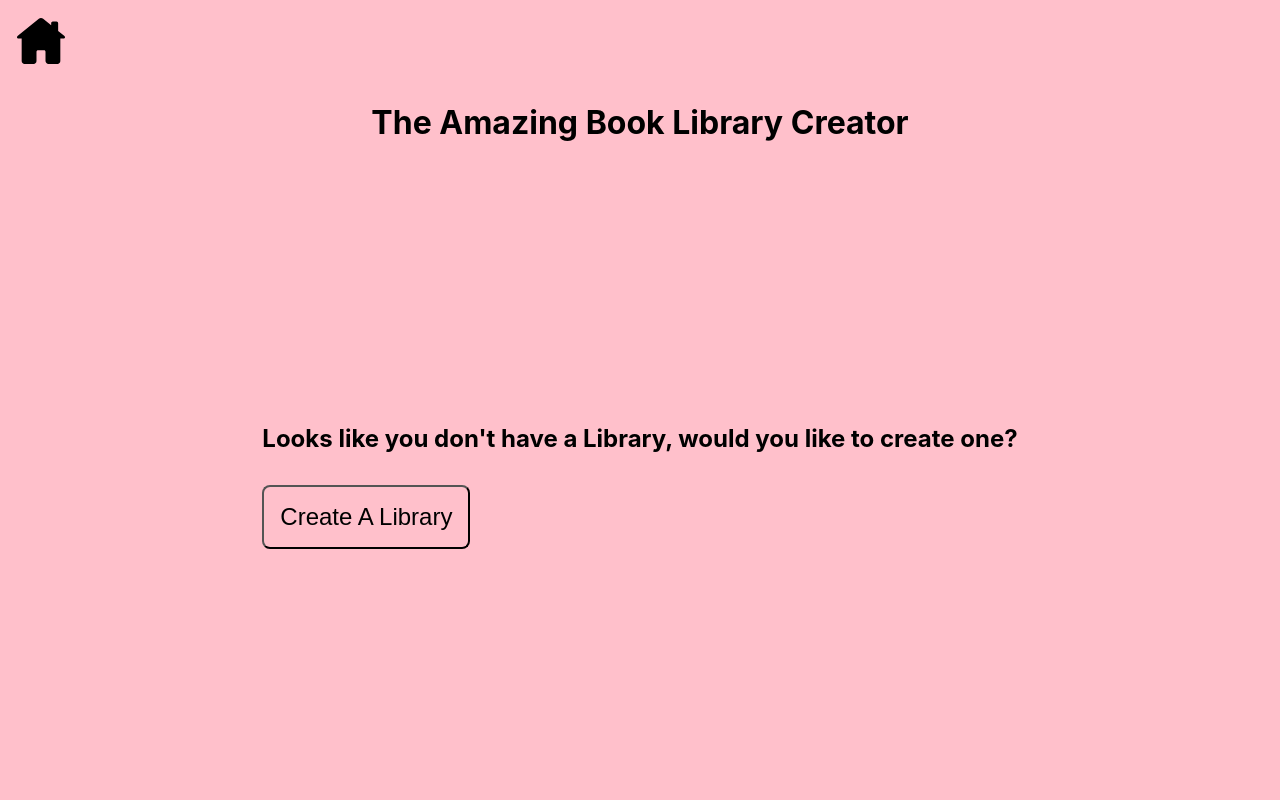
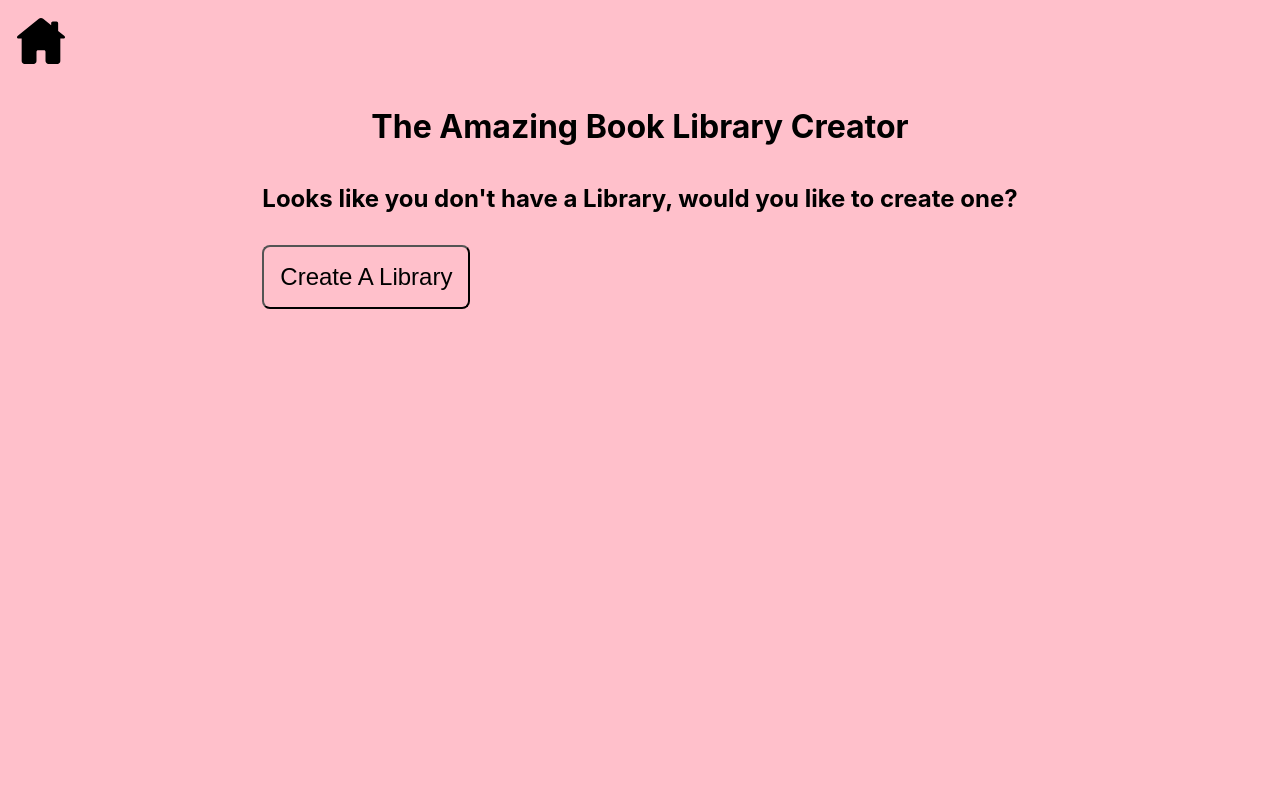
Before and after one commit to MSrotyr/iEquos_challenge, a React (Create React App) app in the folder app/: page / in a window 1280 px wide. Built offline with nearby package versions, Linux system fonts and the light colour scheme.

Commit message:
fix: background color is now alawys the same color

```diff
--- a/app/src/hoc/Layout/Layout.module.css
+++ b/app/src/hoc/Layout/Layout.module.css
@@ -1,11 +1,3 @@
-.container {
-  display: flex;
-  flex-direction: column;
-  height: 100vh;
-  width: 100vw;
-  background-color: pink;
-}
-
 .children {
   flex-grow: 1;
   width: 100%;
--- a/app/src/index.css
+++ b/app/src/index.css
@@ -31,3 +31,7 @@ code {
 .button:hover {
   background-color: #bacba9;
 }
+
+.body {
+  background-color: pink;
+}
--- a/app/src/index.js
+++ b/app/src/index.js
@@ -12,6 +12,8 @@ let store = createStore(
   reducers,
   window.__REDUX_DEVTOOLS_EXTENSION__ && window.__REDUX_DEVTOOLS_EXTENSION__()
 );
+
+document.body.style = "background: pink;";
 
 ReactDOM.render(
   <React.StrictMode>
```
